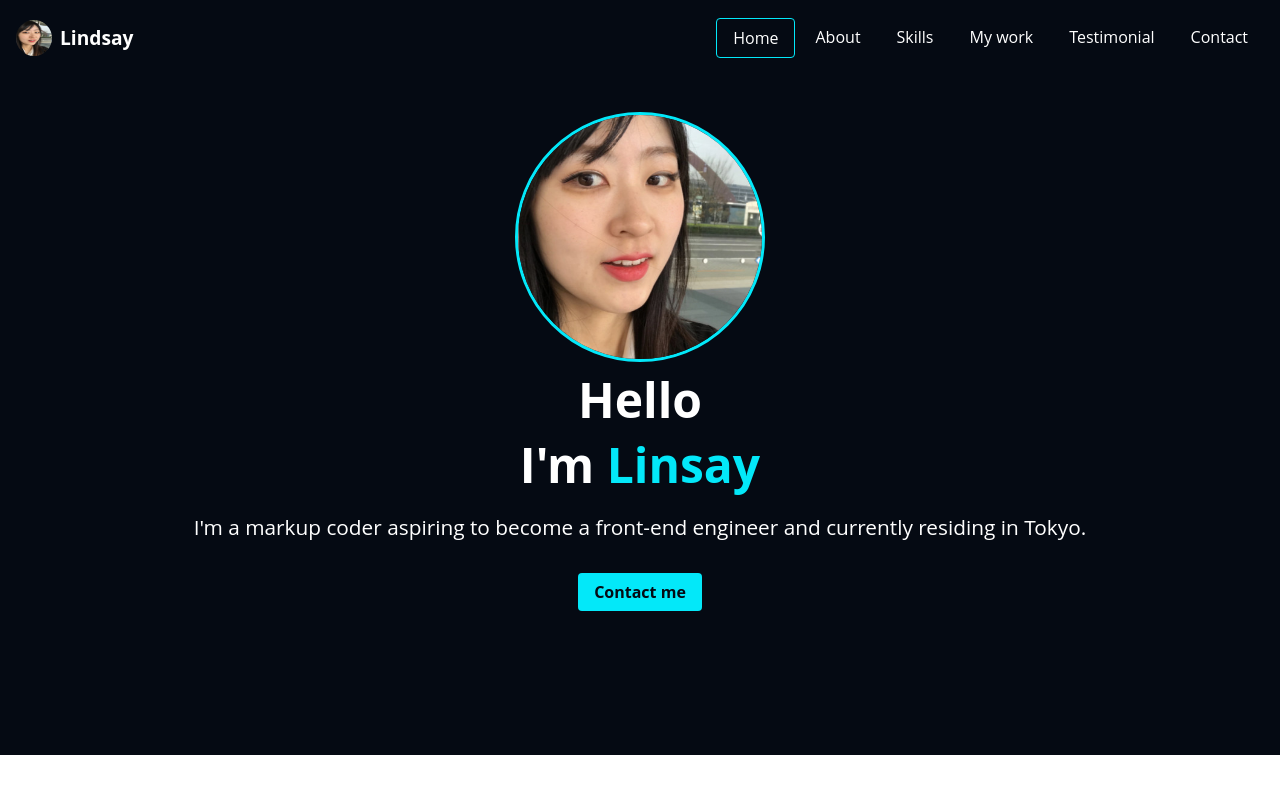
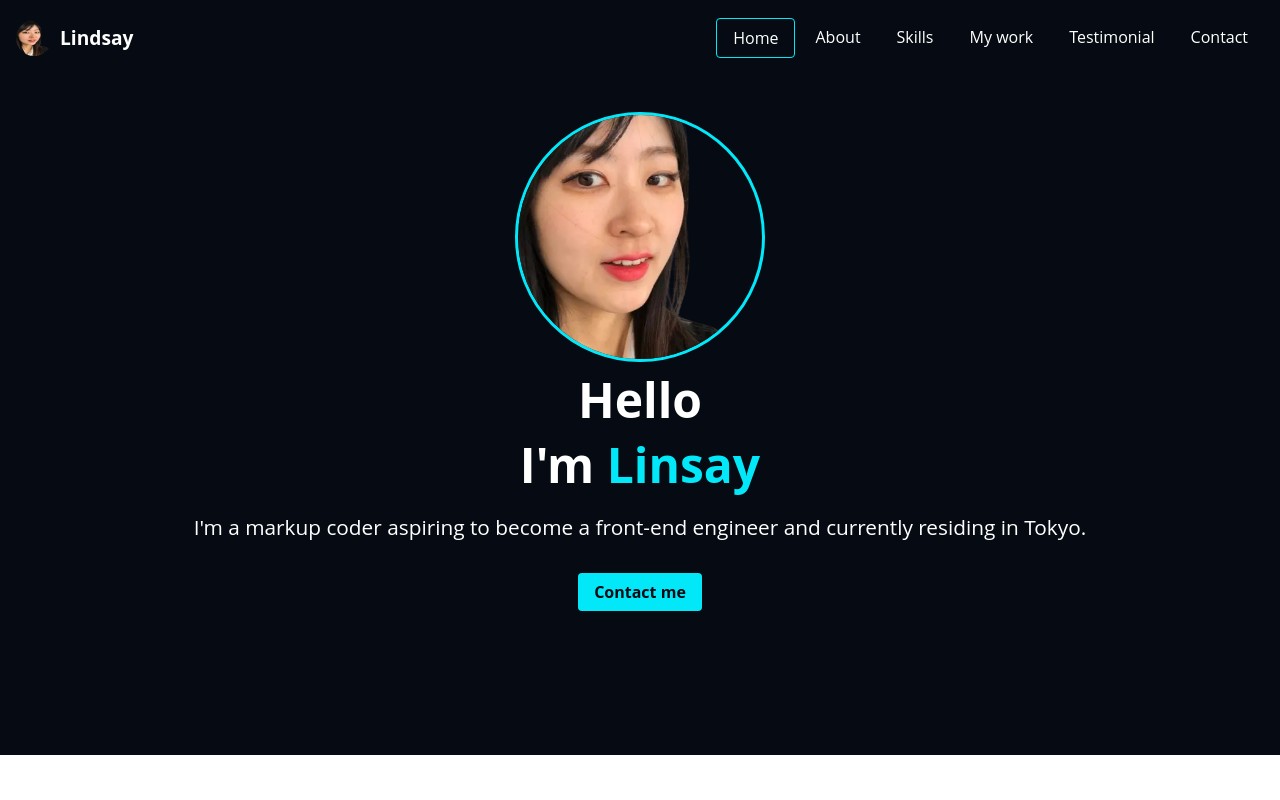
Before and after one commit to yujin1018/portfolio, a plain HTML site: page index.html in a window 1280 px wide. Shown: the top 800 px of the page. Drawn offline with Linux system fonts and the light colour scheme.

Commit message:
og:image

```diff
--- a/index.html
+++ b/index.html
@@ -3,10 +3,10 @@
 <head>
     <meta charset="UTF-8">
     <meta name="viewport" content="width=device-width, initial-scale=1.0">
-    <!-- <meta property="og:title" content="linsay의 포토폴리오">
+    <meta property="og:title" content="linsay의 포토폴리오">
     <meta property="og:type" content="website">
     <meta property="og:url" content="https://yujin1018.github.io/portfolio/">
-    <meta property="og:image" content="https://yujin1018.github.io/portfolio/image/yujin.webp"> -->
+    <meta property="og:image" content="https://yujin1018.github.io/portfolio/image/yujin.webp">
 
     <link rel="stylesheet" href="style.css">
     <script  src="src/main.js" defer></script>
@@ -19,7 +19,7 @@
     <!-- header -->
     <header class="header">
         <div class="header_logo">
-            <img src="image/yujin.ico" alt="logo" class="header__logo_img">
+            <img src="image/jobs/testimonials/yujin.webp" alt="logo" class="header__logo_img">
             <h1><a class="header_logo_title" href="#">Lindsay</a></h1>
         </div>
         <nav class="header_nav">
@@ -39,7 +39,7 @@
         <!-- home -->
         <section id="home">
             <div class="home__container">
-                <img class="home__avatar" src="image/yujin.jpg" alt="profile">
+                <img class="home__avatar" src="image/jobs/testimonials/yujin.webp" alt="profile">
                 <h2 class="home__title">Hello<br/> I'm <strong class="home__title--strong">Linsay</strong></h2>
                 <p class="home__description">I'm a markup coder aspiring to become a front-end engineer and currently residing in Tokyo.</p>
                 <a class="home__contact" href="#contact">Contact me</a>
```
